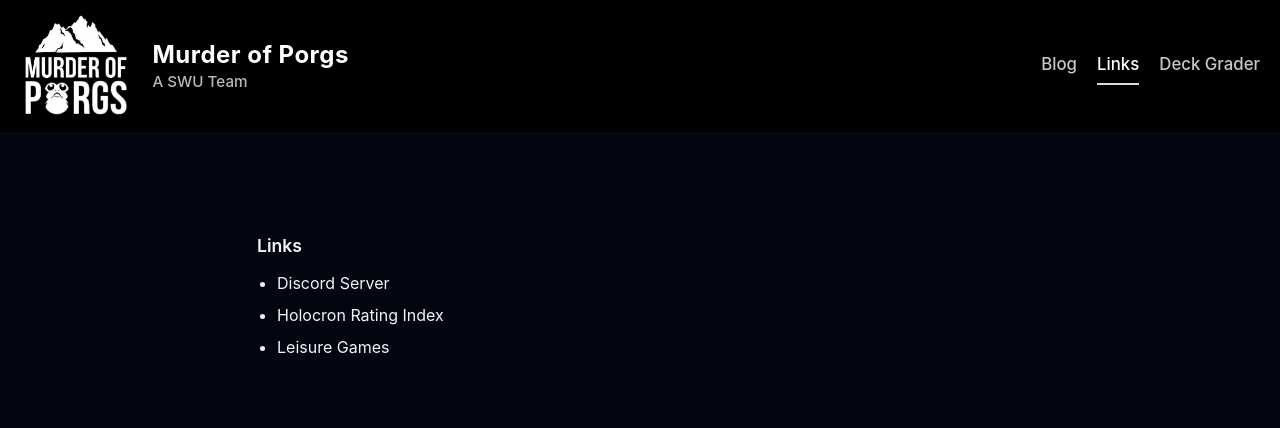
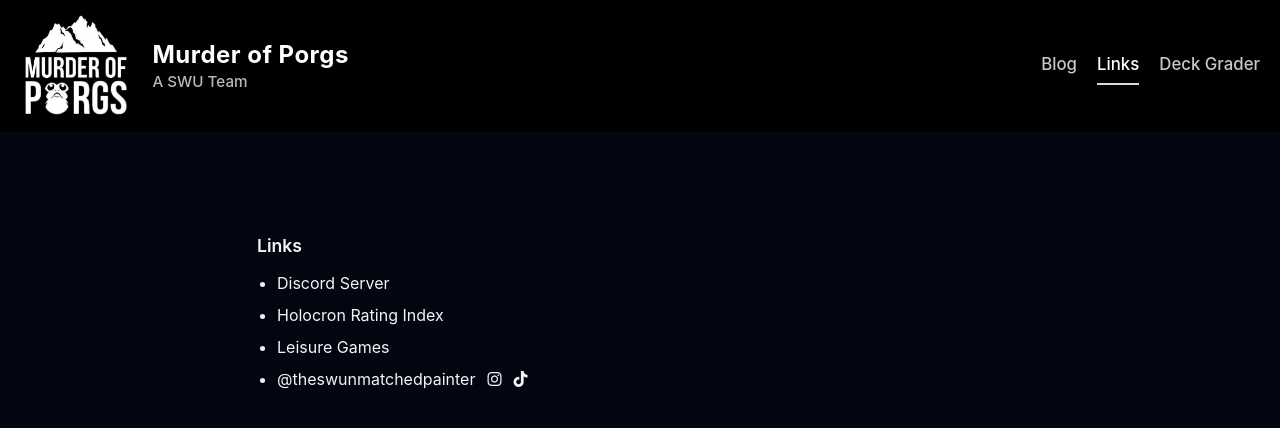
Before and after one commit to david-barrett/murderofporgscom, a React (Vite) app: page /links in a window 1280 px wide. Shown: the top 428 px of the page. Built offline with nearby package versions, Linux system fonts and the light colour scheme; no server answers.

Commit message:
add paul to links

```diff
--- a/index.html
+++ b/index.html
@@ -1,6 +1,7 @@
 <!doctype html>
 <html lang="en">
 	<head>
+		<link rel="stylesheet" href="https://cdnjs.cloudflare.com/ajax/libs/font-awesome/6.4.0/css/all.min.css">
 		<meta charset="UTF-8" />
 		<meta name="viewport" content="width=device-width, initial-scale=1.0" />
 		<meta
--- a/src/react-app/index.css
+++ b/src/react-app/index.css
@@ -14,3 +14,9 @@ body {
 	background-color: #030712;
 	color: #f3f4f6;
 }
+
+.social-content {
+    display: inline-flex; /* Keeps it aligned nicely with the bullet point */
+    align-items: center;  /* Centers the text and icons vertically */
+    gap: 12px;            /* Spacing between text and icons */
+}
--- a/src/react-app/pages/LinksPage.tsx
+++ b/src/react-app/pages/LinksPage.tsx
@@ -38,12 +38,23 @@ export function LinksPage() {
 				</li>
 				<li>
 					<a
-						href="https://leisuregames.com/"
+						href="https://leisuregames.com"
 						target="_blank"
 						rel="noopener noreferrer"
 					>
 						Leisure Games
 					</a>
+				</li>
+				<li>
+					<div class="social-content">
+						<span class="handle">@theswunmatchedpainter</span>
+						<a href="https://www.instagram.com/theswunmatchedpainter" target="_blank" rel="noopener noreferrer" aria-label="Instagram">
+							<i class="fa-brands fa-instagram"></i>
+						</a>
+						<a href="https://www.tiktok.com/@theswunmatchedpainter" target="_blank" rel="noopener noreferrer" aria-label="TikTok">
+							<i class="fa-brands fa-tiktok"></i>
+						</a>
+					</div>
 				</li>
 			</ul>
 			<PageViewMetrics route="links" />
```
